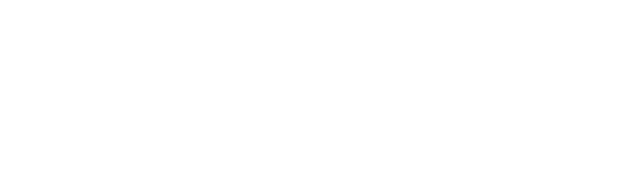
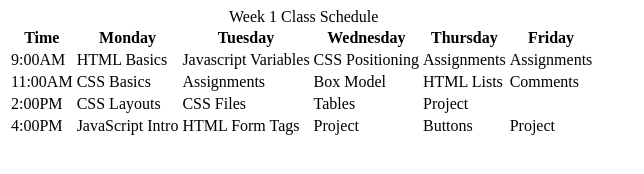
Before and after one commit to GeoKoder/week-1-day-1-assignment, a plain HTML site: page schedule.html in a window 1280 px wide. Shown: the whole page, without its empty margins (0-644 px from the left). Drawn offline with Linux system fonts and the light colour scheme.

Commit message:
Added a table and populated it

```diff
--- a/schedule.html
+++ b/schedule.html
@@ -6,6 +6,48 @@
     <title>Weekly Class Schedule</title>
 </head>
 <body>
-
+    <table>
+        <caption>Week 1 Class Schedule</caption>
+        <tr>
+            <th>Time</th>
+            <th>Monday</th>
+            <th>Tuesday</th>
+            <th>Wednesday</th>
+            <th>Thursday</th>
+            <th>Friday</th>
+        </tr>
+        <tr>
+            <td>9:00AM</td>
+            <td>HTML Basics</td>
+            <td>Javascript Variables</td>
+            <td>CSS Positioning</td>
+            <td>Assignments</td>
+            <td>Assignments</td>
+        </tr>
+        <tr>
+            <td>11:00AM</td>
+            <td>CSS Basics</td>
+            <td>Assignments</td>
+            <td>Box Model</td>
+            <td>HTML Lists</td>
+            <td>Comments</td>
+        </tr>
+        <tr>
+            <td>2:00PM</td>
+            <td>CSS Layouts</td>
+            <td>CSS Files</td>
+            <td>Tables</td>
+            <td colspan="2">Project</td>
+            <td></td>
+        </tr>
+        <tr>
+            <td>4:00PM</td>
+            <td>JavaScript Intro</td>
+            <td>HTML Form Tags</td>
+            <td>Project</td>
+            <td>Buttons</td>
+            <td>Project</td>
+        </tr>
+    </table>
 </body>
 </html>
```
